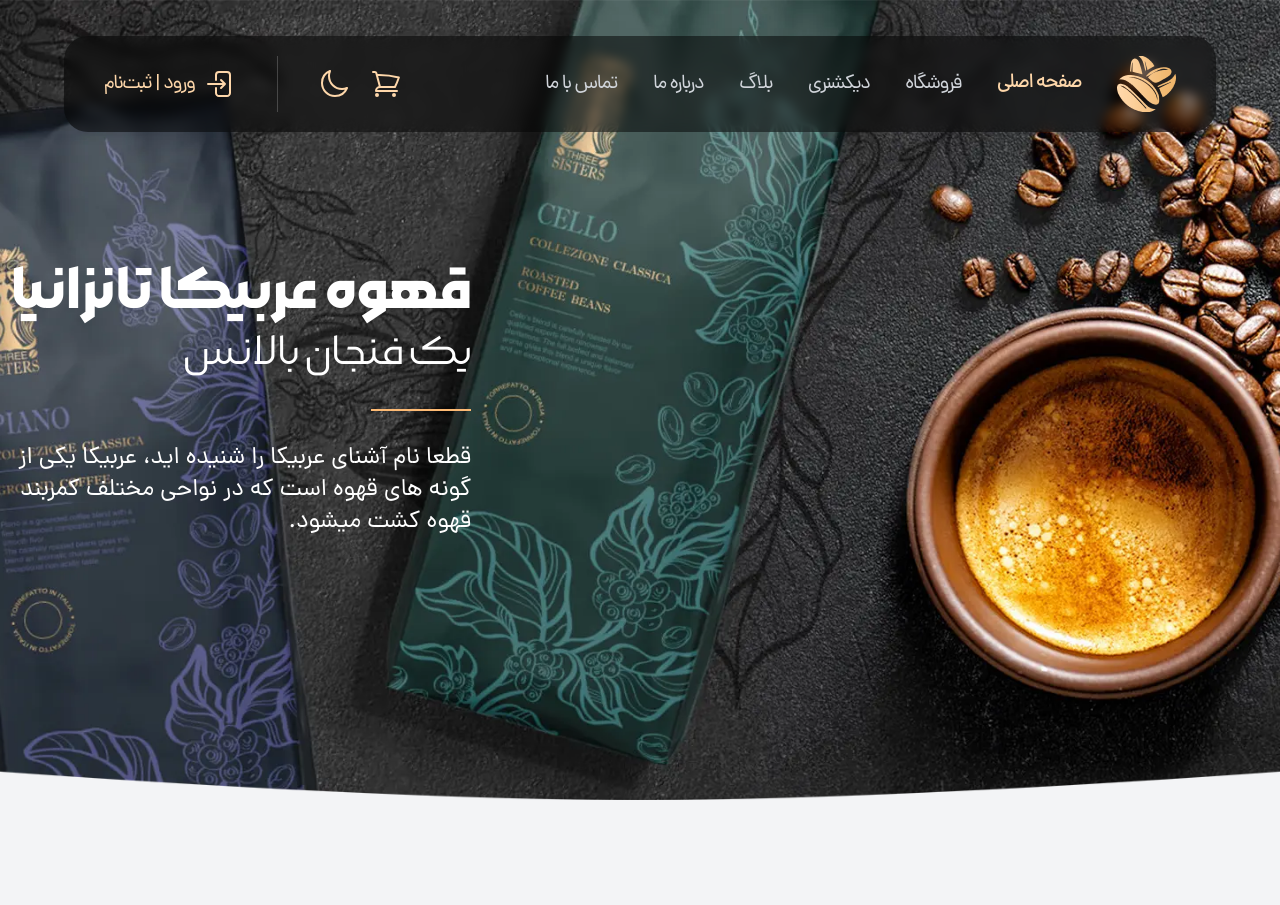
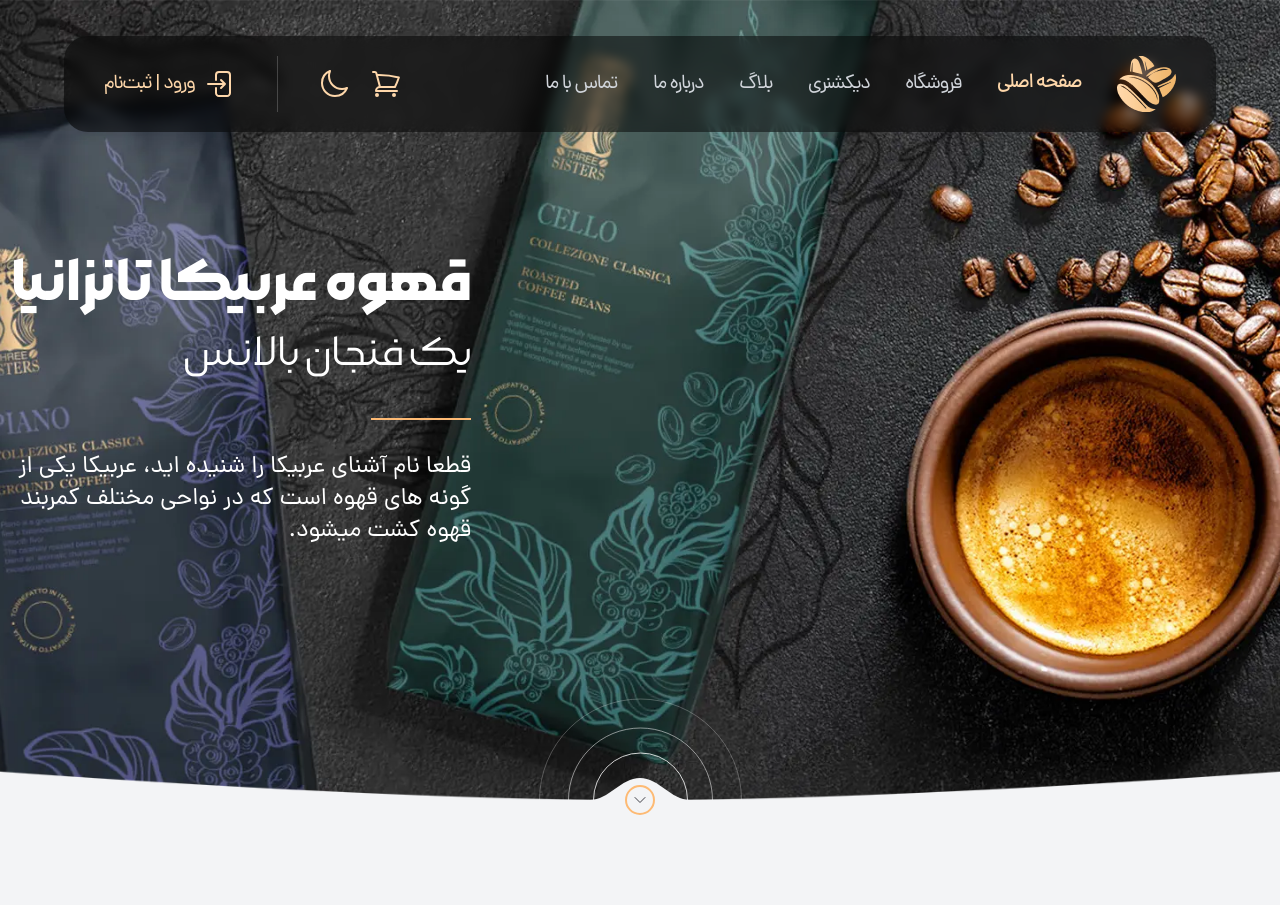
Before and after one commit to MAwasTaken/Coffee-Shop, a website: page public/index.html in a window 1280 px wide. Shown: the top 905 px of the page. Before the commit the page ends 800 px from the top, so only its background shows below. Drawn offline with Linux system fonts and the light colour scheme.

Commit message:
Home Section Circles Styled

```diff
--- a/public/index.html
+++ b/public/index.html
@@ -19,7 +19,7 @@
 			else document.documentElement.classList.remove('dark');
 		</script>
 	</head>
-	<body class="bg-gray-100 font-Dana dark:bg-zinc-800">
+	<body class="h-[2000px] bg-gray-100 font-Dana dark:bg-zinc-800">
 		<!-- all app icons -->
 		<svg class="hidden">
 			<!-- shopping cart -->
@@ -297,10 +297,21 @@
 			>
 				<path stroke-linecap="round" stroke-linejoin="round" d="M19.5 8.25l-7.5 7.5-7.5-7.5" />
 			</symbol>
+			<!-- curve -->
+			<symbol
+				id="curve"
+				width="100"
+				height="22"
+				viewBox="0 0 100 22"
+				fill="currentColor"
+				xmlns="http://www.w3.org/2000/svg"
+			>
+				<path d="M50 0C69 0 81 22 100 22L0 22C18.75 22 31 0 50 0Z" />
+			</symbol>
 		</svg>
 		<!-- App Header -->
 		<header
-			class="fixed left-0 right-0 top-9 mx-auto hidden h-24 w-[98%] items-center rounded-3xl bg-black/50 px-5 py-5 backdrop-blur-[6px] md:flex lg:w-[90%] lg:px-10"
+			class="fixed left-0 right-0 top-9 z-50 mx-auto hidden h-24 w-[98%] items-center rounded-3xl bg-black/50 px-5 py-5 backdrop-blur-[6px] md:flex lg:w-[90%] lg:px-10"
 		>
 			<div class="flex w-full items-center justify-between">
 				<!-- logo and menu-->
@@ -712,24 +723,51 @@
 				</div>
 			</div>
 		</div>
-		<div class="container"></div>
 		<!-- App Main -->
 		<main>
 			<section
-				class="home bg-center-top xs:aspect-[2/1] h-[200px] h-auto bg-home-mobile bg-cover bg-[center_top] md:aspect-auto md:bg-home-desktop"
+				class="home bg-center-top xs:aspect-[2/1] relative h-[200px] h-auto bg-home-mobile bg-cover bg-[center_top] md:aspect-auto md:bg-home-desktop"
 			>
-				<div class="container flex h-full items-center justify-end md:min-h-screen">
+				<div
+					class="container relative flex h-full items-center justify-end overflow-y-hidden md:min-h-screen"
+				>
 					<div class="text-white">
-						<h2 class="mb-0.5 font-MorabbaBold text-2xl md:mb-2 md:text-6xl">
+						<h2 class="mb-0.5 font-MorabbaBold text-2xl md:mb-2 md:text-6xl/[62px]">
 							قهوه عربیکا تانزانیا
 						</h2>
-						<span class="font-MorabbaLight text-xl md:text-5xl">یک فنجان بالانس</span>
+						<span class="font-MorabbaLight text-xl md:text-5xl/[64px]">یک فنجان بالانس</span>
 						<span class="my-3 block h-px w-[100px] bg-orange-300 text-xs md:my-8 md:h-0.5"></span>
 						<p class="max-w-[201px] md:max-w-[460px] md:text-2xl">
 							قطعا نام آشنای عربیکا را شنیده اید، عربیکا یکی از گونه های قهوه است که در نواحی مختلف
 							کمربند قهوه کشت میشود.
 						</p>
 					</div>
+					<!-- circle -->
+					<div
+						class="absolute bottom-0 left-0 right-0 mx-auto flex hidden h-[203px] w-[203px] translate-y-2/4 items-center justify-center rounded-full border border-white/25 md:flex"
+					>
+						<div
+							class="flex h-[145px] w-[145px] items-center justify-center rounded-full border border-white/50"
+						>
+							<div
+								class="flex h-[95px] w-[95px] items-center justify-center rounded-full border border-white/80"
+							></div>
+						</div>
+					</div>
+				</div>
+				<!-- curve -->
+				<svg
+					class="absolute bottom-0 left-0 right-0 mx-auto hidden h-[22px] w-[100px] text-gray-100 dark:text-zinc-800 md:inline-block"
+				>
+					<use href="#curve"></use>
+				</svg>
+				<!-- arrow circle -->
+				<div
+					class="absolute bottom-0 left-0 right-0 mx-auto hidden h-[30px] w-[30px] translate-y-2/4 items-center justify-center rounded-full border-2 border-orange-300 md:flex"
+				>
+					<svg class="flex h-4 w-4 items-center justify-center text-zinc-700 dark:text-white">
+						<use href="#chevron-down"></use>
+					</svg>
 				</div>
 			</section>
 		</main>
```
Also changed, not shown: public/styles/styles.css.
